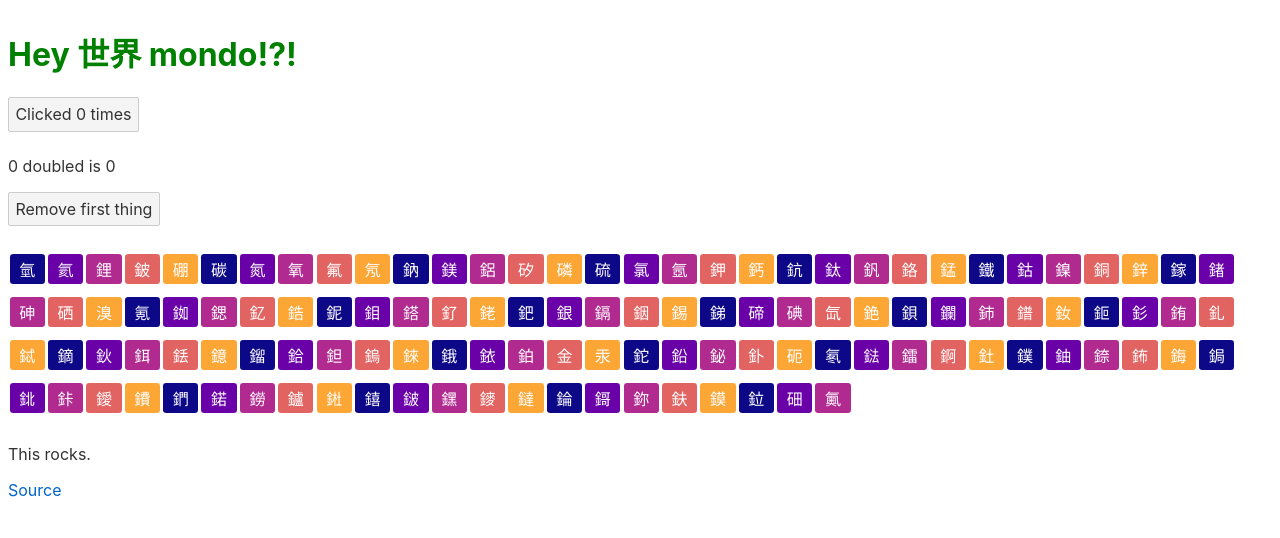
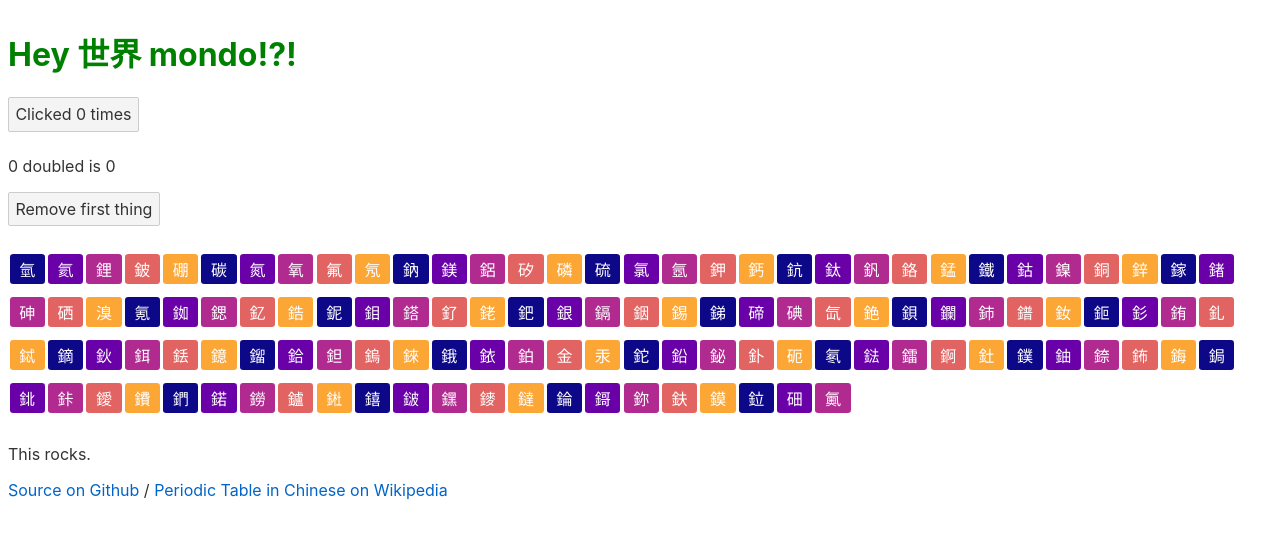
Before and after one commit to kaicarver/sovelte, a Svelte app: page / in a window 1280 px wide. Shown: the top 538 px of the page. Built offline with nearby package versions, Linux system fonts and the light colour scheme.

Commit message:
add link to periodic table in Chinese

```diff
--- a/src/App.svelte
+++ b/src/App.svelte
@@ -169,4 +169,5 @@
 
 <p>This rocks.</p>
 
-<a href="https://github.com/kaicarver/sovelte">Source</a>
+<a href="https://github.com/kaicarver/sovelte">Source on Github</a> /
+<a href="https://zh.wikipedia.org/wiki/%E5%85%83%E7%B4%A0%E5%91%A8%E6%9C%9F%E8%A1%A8#%E5%85%83%E7%B4%A0%E9%80%B1%E6%9C%9F%E8%A1%A8">Periodic Table in Chinese on Wikipedia</a>
```
